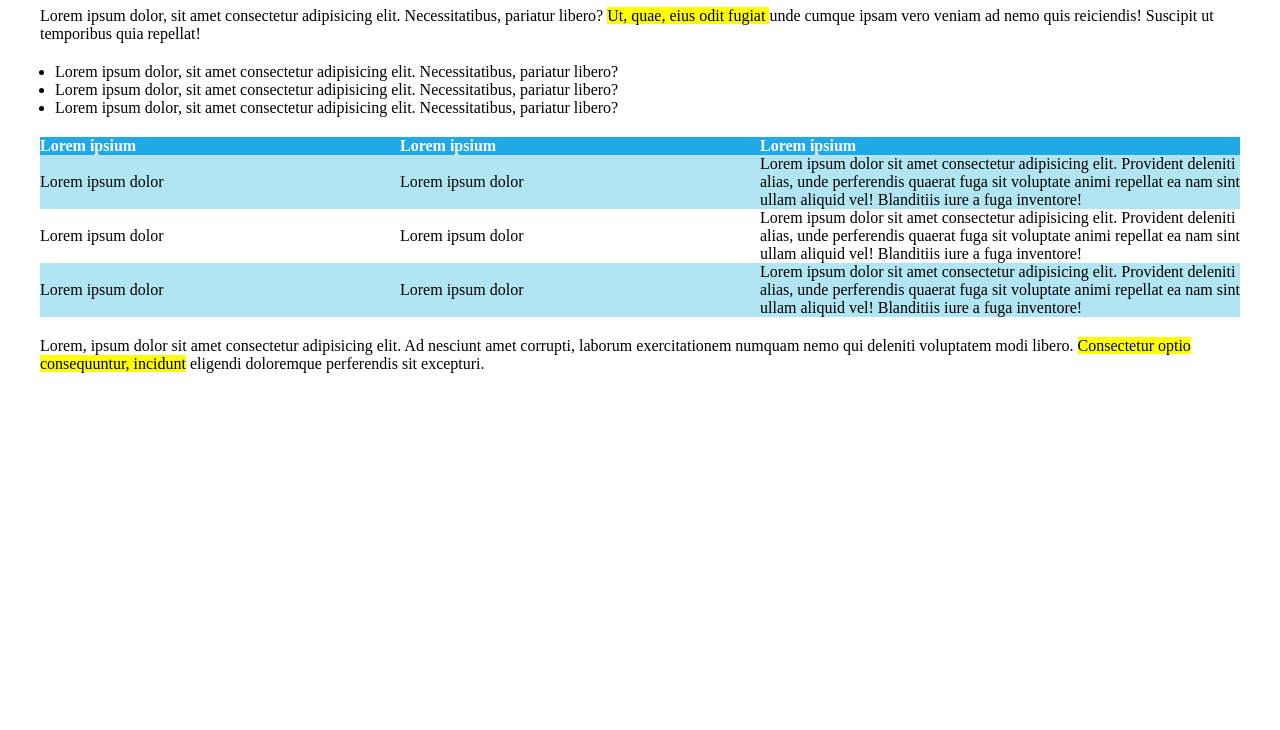
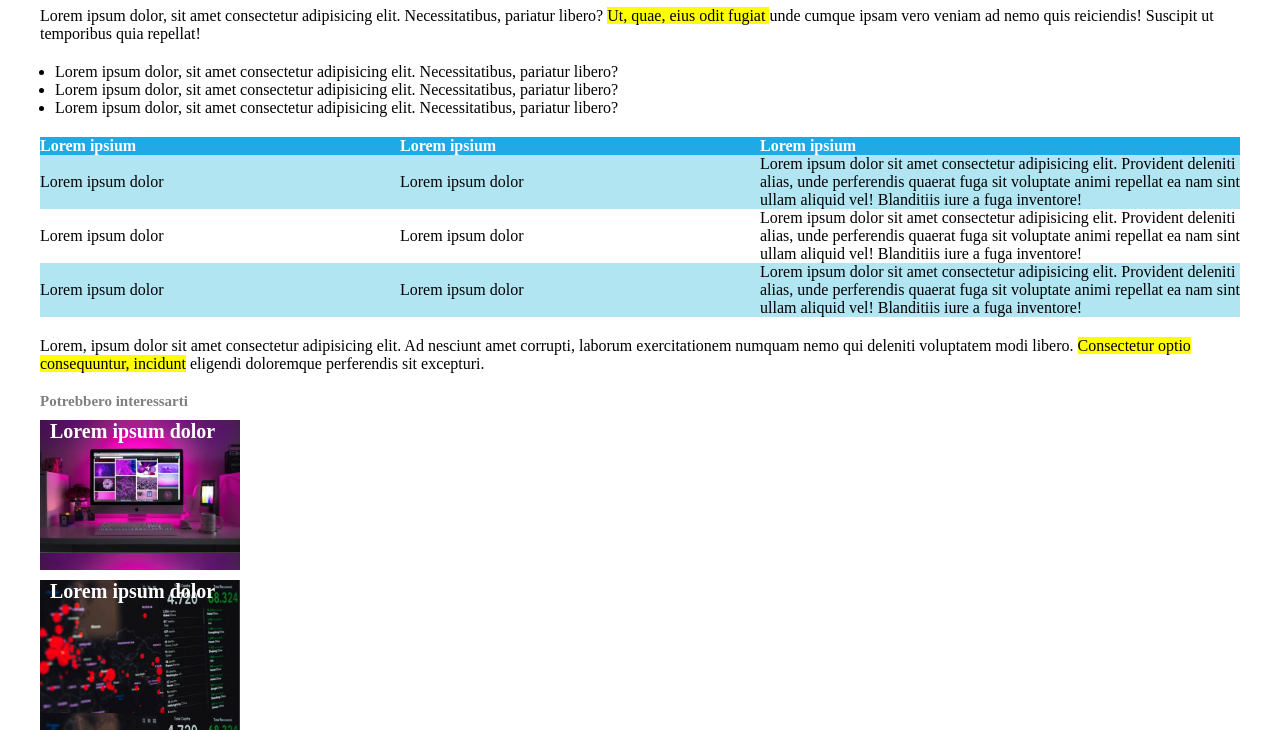
Before and after one commit to GiuseppeTodisco92/html-css-booleaner, a plain HTML site: page index.html in a window 1280 px wide. Shown: the part 682-1412 px from the top of the page. Before the commit the page ends 1055 px from the top, so only its background shows below. Drawn offline with Linux system fonts and the light colour scheme.

Commit message:
footer-esercizio completo

```diff
--- a/css/style.css
+++ b/css/style.css
@@ -97,3 +97,32 @@ tbody {
 .sfondoriga {
   background-color: rgb(177, 229, 242);
 }
+
+footer {
+  margin-top: 20px;
+}
+h3 {
+  font-size: 15px;
+}
+
+#bloccoimg1 {
+  width: 200px;
+  height: 150px;
+  margin-top: 5px;
+  background-image: url(../img/monitor.jpg);
+  background-size: contain;
+}
+#bloccoimg2 {
+  width: 200px;
+  height: 150px;
+  margin-top: 5px;
+  background-image: url(../img/graph.jpg);
+  background-size: contain;
+}
+
+h4 {
+  color: white;
+  font-size: 20px;
+  margin-left: 10px;
+  margin-top: 10px;
+}
--- a/index.html
+++ b/index.html
@@ -102,12 +102,19 @@
       </main>
       <!-- /corpo pagina  -->
       <!-- inizio footer  -->
-      <footer></footer>
+      <footer>
+        <h3 class="stile">Potrebbero interessarti</h3>
+        <div id="bloccoimg1">
+          <h4>Lorem ipsum dolor</h4>
+        </div>
+        <div id="bloccoimg2">
+          <h4>Lorem ipsum dolor</h4>
+        </div>
+
+      </footer>
       <!-- /inizio footer  -->
     </div>
     <!-- /contenitore  -->
-
-
   </body>
 
 </html>
```
